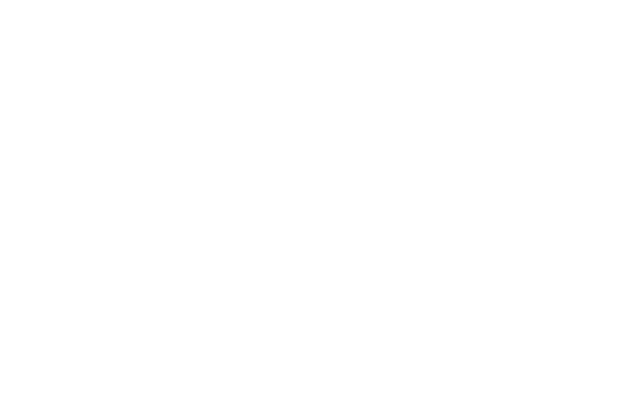
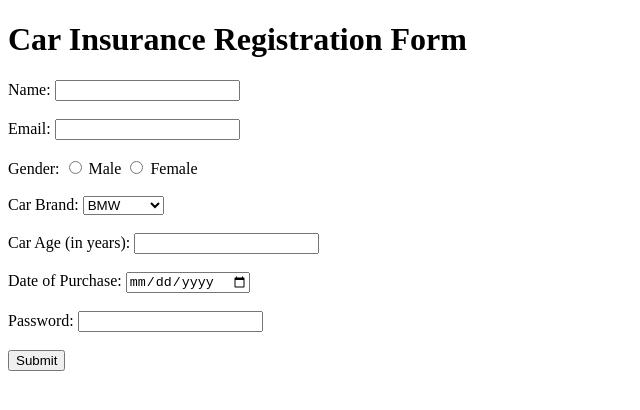
Before and after one commit to acciojob/car-insurance-form-1010Rohit, a website: page main.html in a window 1280 px wide. Shown: the whole page, without its empty margins (0-640 px from the left). Drawn offline with Linux system fonts and the light colour scheme.

Commit message:
created a submission

```diff
--- a/main.html
+++ b/main.html
@@ -1,16 +1,60 @@
 <!DOCTYPE html>
+<html lang="en">
+<head>
+  <meta charset="UTF-8">
+  <meta name="viewport" content="width=device-width, initial-scale=1.0">
+  <title>Car Insurance Registration</title>
+</head>
+<body>
 
-<html>
+  <h1>Car Insurance Registration Form</h1>
 
-<head>
-	<link rel="stylesheet" href="styles.css">
-</head>
+  <form action="#" method="POST">
+    <!-- Name -->
+    <label for="name">Name:</label>
+    <input type="text" id="name" name="name" required>
+    <br><br>
 
-<body>
-	<!-- the entire body must be written by student -->
-    <script type="text/javascript" src="./script.js">
-</script>
+    <!-- Email -->
+    <label for="email">Email:</label>
+    <input type="email" id="email" name="email" required>
+    <br><br>
+
+    <!-- Gender -->
+    <label>Gender:</label>
+    <input type="radio" id="male" name="gender" value="male" required>
+    <label for="male">Male</label>
+    <input type="radio" id="female" name="gender" value="female" required>
+    <label for="female">Female</label>
+    <br><br>
+
+    <!-- Car Brands -->
+    <label for="cars">Car Brand:</label>
+    <select id="cars" name="cars">
+      <option value="BMW">BMW</option>
+      <option value="Audi">Audi</option>
+      <option value="Mercedez">Mercedez</option>
+    </select>
+    <br><br>
+
+    <!-- Car Age -->
+    <label for="carage">Car Age (in years):</label>
+    <input type="number" id="carage" name="carage" required>
+    <br><br>
+
+    <!-- Date of Purchase -->
+    <label for="dop">Date of Purchase:</label>
+    <input type="date" id="dop" name="dop" required>
+    <br><br>
+
+    <!-- Password -->
+    <label for="password">Password:</label>
+    <input type="password" id="password" name="password" required>
+    <br><br>
+
+    <!-- Submit Button -->
+    <button type="submit">Submit</button>
+  </form>
 
 </body>
-
 </html>
```
